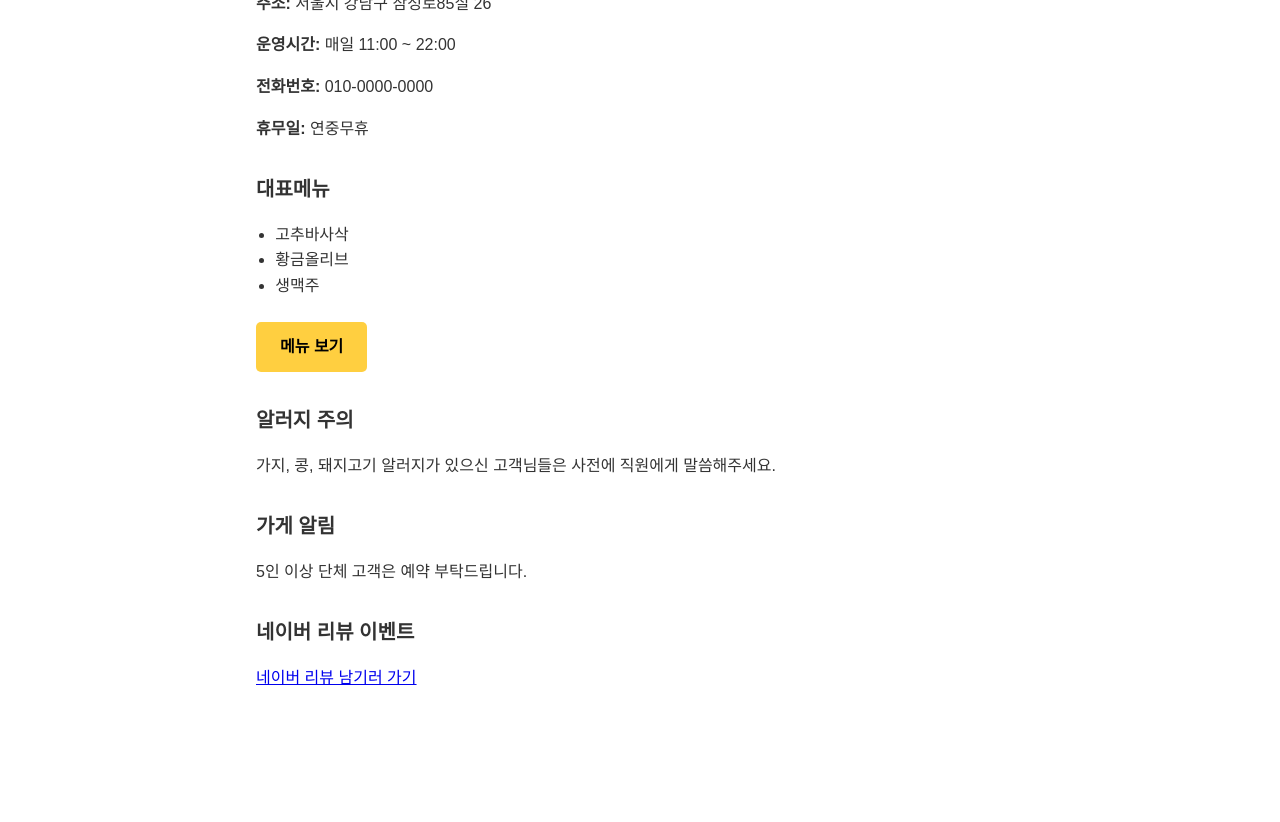
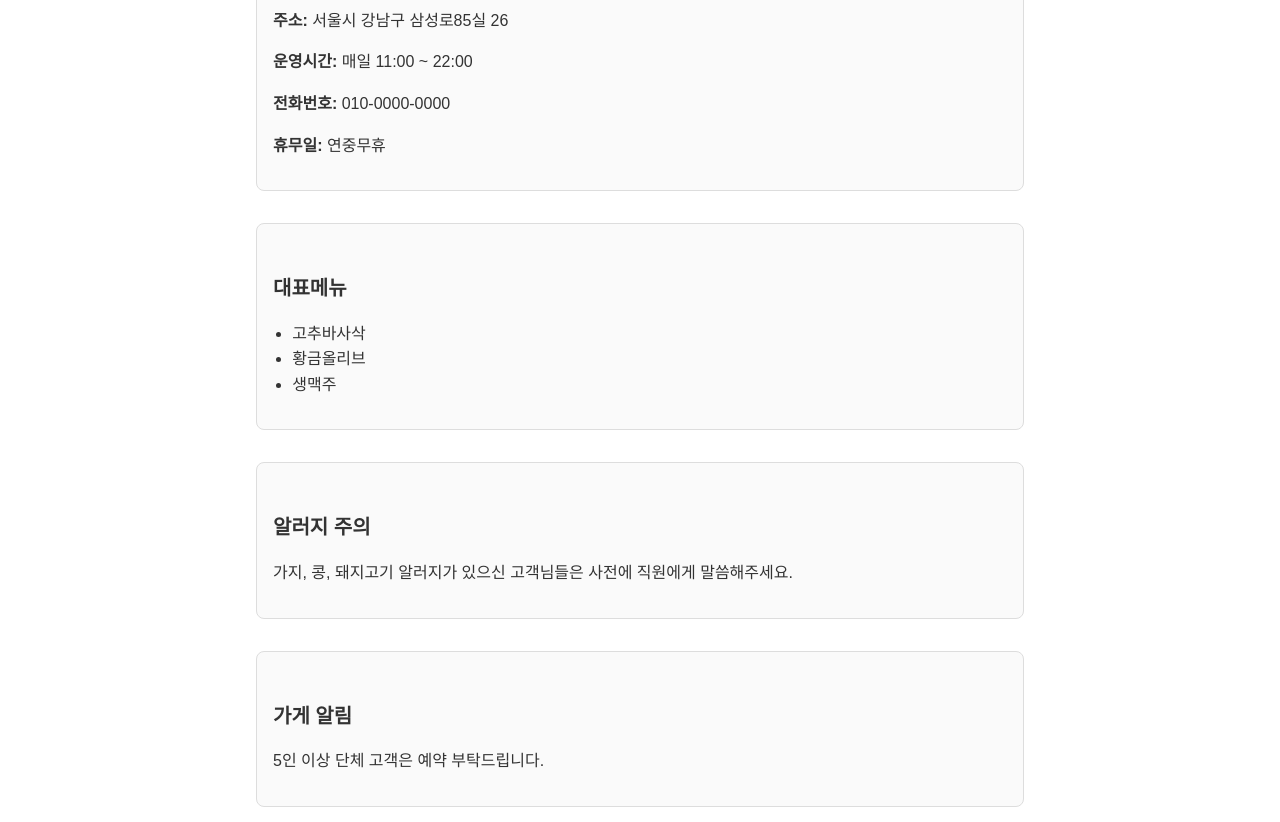
Before and after one commit to outdoor-mate/MATE, a plain HTML site: page index.html in a window 1280 px wide. Shown: the part 189-1011 px from the top of the page. Before the commit the page ends 928 px from the top, so only its background shows below. Drawn offline with Linux system fonts and the light colour scheme; a web font is replaced by a local one.

Commit message:
Update index.html

```diff
--- a/index.html
+++ b/index.html
@@ -43,23 +43,13 @@
     }
     section {
       margin-bottom: 2rem;
+      padding: 1rem;
+      border: 1px solid #ddd;
+      border-radius: 8px;
+      background-color: #fafafa;
     }
     ul {
       padding-left: 1.2rem;
-    }
-    .menu-button {
-      display: inline-block;
-      margin-top: 0.5rem;
-      padding: 0.75rem 1.5rem;
-      background-color: #ffcf40;
-      color: #000;
-      text-decoration: none;
-      font-weight: bold;
-      border-radius: 5px;
-      transition: background-color 0.3s ease;
-    }
-    .menu-button:hover {
-      background-color: #ffbb00;
     }
     @media (max-width: 600px) {
       header, main {
@@ -103,7 +93,6 @@
         <li>황금올리브</li>
         <li>생맥주</li>
       </ul>
-      <a class="menu-button" href="#">메뉴 보기</a>
     </section>
 
     <section>
@@ -137,7 +126,6 @@
         <li>Golden Olive Chicken</li>
         <li>Draft Beer</li>
       </ul>
-      <a class="menu-button" href="#">View Menu</a>
     </section>
     <section>
       <h2>Allergy Notice</h2>
@@ -168,7 +156,6 @@
         <li>ゴールデンオリーブチキン</li>
         <li>生ビール</li>
       </ul>
-      <a class="menu-button" href="#">メニューを見る</a>
     </section>
     <section>
       <h2>アレルギーに関して</h2>
@@ -199,7 +186,6 @@
         <li>黄金橄榄炸鸡</li>
         <li>生啤酒</li>
       </ul>
-      <a class="menu-button" href="#">查看菜单</a>
     </section>
     <section>
       <h2>过敏注意</h2>
```
